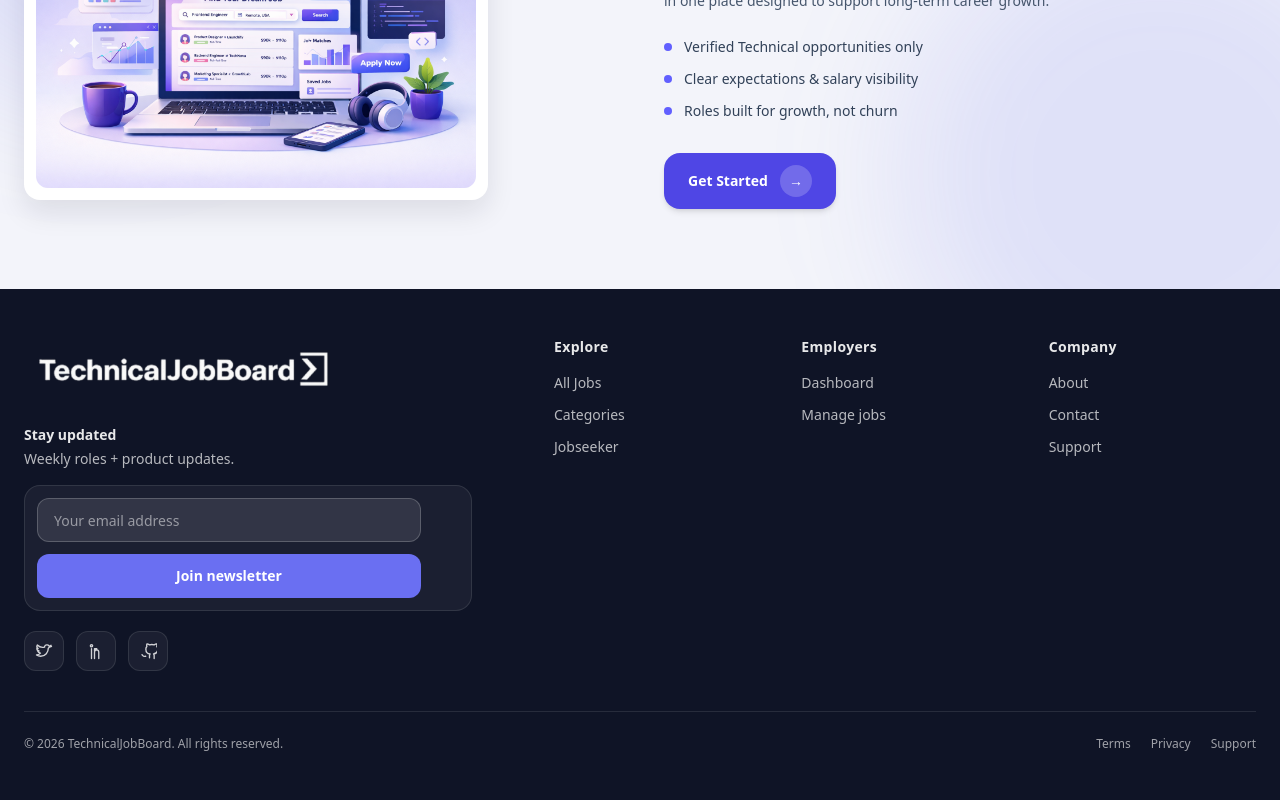
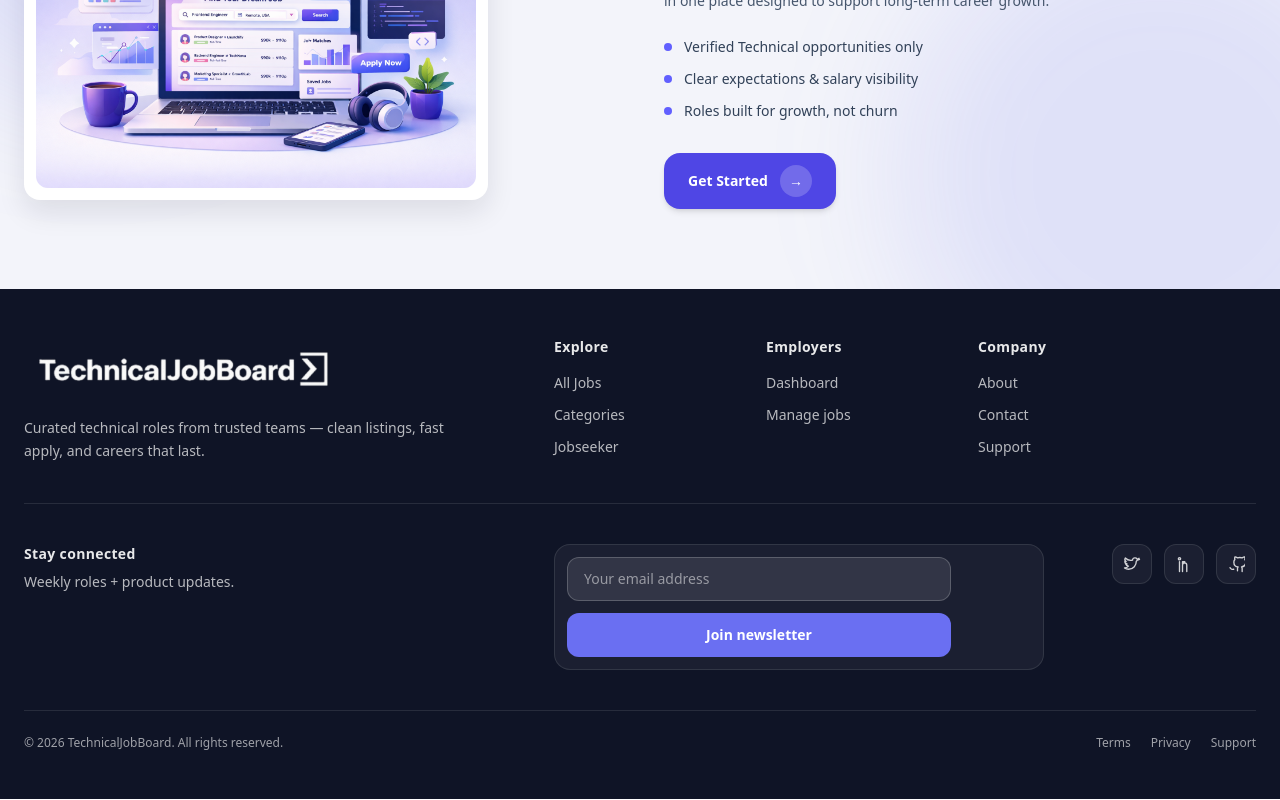
Before and after one commit to adebisidolapo/technicaljobboard, a Next.js app: page / in a window 1280 px wide. Shown: the part 2378-3178 px from the top of the page. Built offline with nearby package versions, Linux system fonts and the light colour scheme; no server answers; the database is empty.

Commit message:
update footer

```diff
--- a/components/Footer.tsx
+++ b/components/Footer.tsx
@@ -7,8 +7,9 @@ export default function Footer() {
   return (
     <footer className="bg-[#0F1426] text-white">
       <div className="max-w-7xl mx-auto px-6 py-12">
-        <div className="grid grid-cols-1 lg:grid-cols-12 gap-10 items-start">
-          {/* LEFT: BRAND + FORM */}
+        {/* TOP: 4 columns */}
+        <div className="grid grid-cols-1 md:grid-cols-2 lg:grid-cols-12 gap-10 items-start">
+          {/* LOGO + BLURB */}
           <div className="lg:col-span-5">
             <img
               src="/logo.png.png"
@@ -16,20 +17,102 @@ export default function Footer() {
               className="h-14 md:h-16 w-auto object-contain"
             />
 
-            <div className="mt-6 max-w-md">
-              <div className="text-sm font-semibold text-white/90">
-                Stay updated
-              </div>
-              <div className="mt-1 text-sm text-white/70">
-                Weekly roles + product updates.
+            <p className="mt-4 text-sm text-white/70 leading-relaxed max-w-md">
+              Curated technical roles from trusted teams — clean listings, fast apply,
+              and careers that last.
+            </p>
           </div>
 
-              <div className="mt-4 rounded-2xl border border-white/10 bg-white/5 p-3">
+          {/* EXPLORE */}
+          <div className="lg:col-span-2">
+            <h3 className="text-sm font-semibold tracking-wide text-white/90">
+              Explore
+            </h3>
+            <ul className="mt-4 space-y-3 text-sm text-white/70">
+              <li>
+                <Link href="/all-jobs" className="hover:text-white transition">
+                  All Jobs
+                </Link>
+              </li>
+              <li>
+                <Link href="/#categories" className="hover:text-white transition">
+                  Categories
+                </Link>
+              </li>
+              <li>
+                <Link href="/jobseeker" className="hover:text-white transition">
+                  Jobseeker
+                </Link>
+              </li>
+            </ul>
+          </div>
+
+          {/* EMPLOYERS */}
+          <div className="lg:col-span-2">
+            <h3 className="text-sm font-semibold tracking-wide text-white/90">
+              Employers
+            </h3>
+            <ul className="mt-4 space-y-3 text-sm text-white/70">
+              <li>
+                <Link href="/employer" className="hover:text-white transition">
+                  Dashboard
+                </Link>
+              </li>
+              <li>
+                <Link href="/employer/jobs" className="hover:text-white transition">
+                  Manage jobs
+                </Link>
+              </li>
+            </ul>
+          </div>
+
+          {/* COMPANY */}
+          <div className="lg:col-span-3">
+            <h3 className="text-sm font-semibold tracking-wide text-white/90">
+              Company
+            </h3>
+            <ul className="mt-4 space-y-3 text-sm text-white/70">
+              <li>
+                <Link href="/about" className="hover:text-white transition">
+                  About
+                </Link>
+              </li>
+              <li>
+                <Link href="/contact" className="hover:text-white transition">
+                  Contact
+                </Link>
+              </li>
+              <li>
+                <Link href="/support" className="hover:text-white transition">
+                  Support
+                </Link>
+              </li>
+            </ul>
+          </div>
+        </div>
+
+        {/* Divider */}
+        <div className="mt-10 h-px bg-white/10" />
+
+        {/* BOTTOM: Stay connected full-width row */}
+        <div className="mt-10 grid grid-cols-1 lg:grid-cols-12 gap-10 items-start">
+          <div className="lg:col-span-5">
+            <h3 className="text-sm font-semibold tracking-wide text-white/90">
+              Stay connected
+            </h3>
+            <p className="mt-2 text-sm text-white/70">
+              Weekly roles + product updates.
+            </p>
+          </div>
+
+          <div className="lg:col-span-5">
+            <div className="rounded-2xl border border-white/10 bg-white/5 p-3">
               <NewsletterForm />
             </div>
+          </div>
 
-              {/* Social icons (clean row) */}
-              <div className="mt-5 flex items-center gap-3">
+          <div className="lg:col-span-2">
+            <div className="flex lg:justify-end items-center gap-3">
               <a
                 href="#"
                 aria-label="Twitter"
@@ -84,76 +167,10 @@ export default function Footer() {
           </div>
         </div>
 
-          {/* RIGHT: LINKS */}
-          <div className="lg:col-span-7 grid grid-cols-2 md:grid-cols-3 gap-10">
-            <div>
-              <h3 className="text-sm font-semibold tracking-wide text-white/90">
-                Explore
-              </h3>
-              <ul className="mt-4 space-y-3 text-sm text-white/70">
-                <li>
-                  <Link href="/all-jobs" className="hover:text-white transition">
-                    All Jobs
-                  </Link>
-                </li>
-                <li>
-                  <Link href="/#categories" className="hover:text-white transition">
-                    Categories
-                  </Link>
-                </li>
-                <li>
-                  <Link href="/jobseeker" className="hover:text-white transition">
-                    Jobseeker
-                  </Link>
-                </li>
-              </ul>
-            </div>
-
-            <div>
-              <h3 className="text-sm font-semibold tracking-wide text-white/90">
-                Employers
-              </h3>
-              <ul className="mt-4 space-y-3 text-sm text-white/70">
-                <li>
-                  <Link href="/employer" className="hover:text-white transition">
-                    Dashboard
-                  </Link>
-                </li>
-                <li>
-                  <Link href="/employer/jobs" className="hover:text-white transition">
-                    Manage jobs
-                  </Link>
-                </li>
-              </ul>
-            </div>
-
-            <div>
-              <h3 className="text-sm font-semibold tracking-wide text-white/90">
-                Company
-              </h3>
-              <ul className="mt-4 space-y-3 text-sm text-white/70">
-                <li>
-                  <Link href="/about" className="hover:text-white transition">
-                    About
-                  </Link>
-                </li>
-                <li>
-                  <Link href="/contact" className="hover:text-white transition">
-                    Contact
-                  </Link>
-                </li>
-                <li>
-                  <Link href="/support" className="hover:text-white transition">
-                    Support
-                  </Link>
-                </li>
-              </ul>
-            </div>
-          </div>
-        </div>
-
+        {/* Divider */}
         <div className="mt-10 h-px bg-white/10" />
 
+        {/* Legal row */}
         <div className="mt-6 flex flex-col md:flex-row items-center justify-between gap-4 text-xs text-white/60">
           <p>© {year} TechnicalJobBoard. All rights reserved.</p>
 
```
Lines whose indentation alone changed are shown as unchanged.
